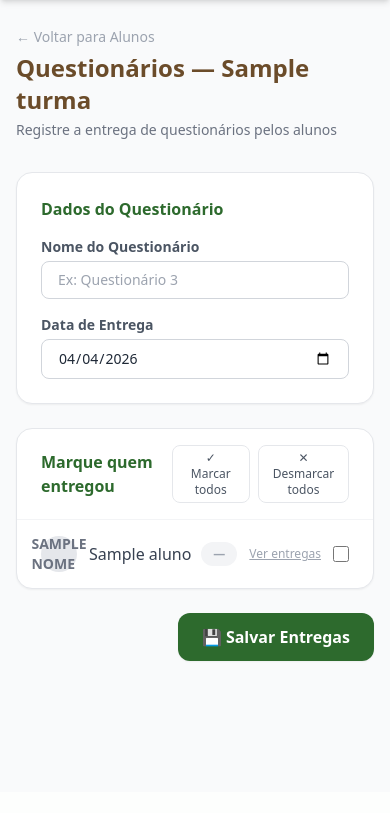
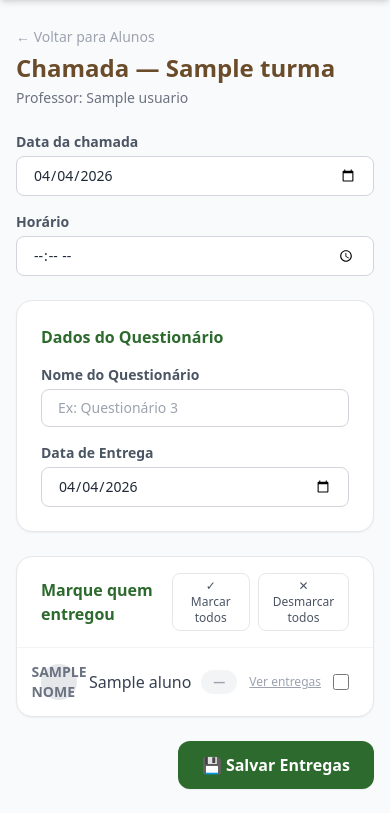
Before and after one commit to Lucasbatistasousa/chamada-app, a Flask app: page /turmas/1/questionarios in a window 390 px wide. Shown: the part 52-865 px from the top of the page. Before the commit the page ends 714 px from the top, so only its background shows below. Run offline with Flask 3, Linux system fonts and the light colour scheme; a user stored in the database is signed in; a database or web service that is not in the repository returns one stand-in record (values such as "Sample title"); some libraries are stand-ins or nearby versions.

Commit message:
corrigir layout chamada mobile

```diff
--- a/templates/questionarios.html
+++ b/templates/questionarios.html
@@ -4,19 +4,51 @@
 {% block content %}
 
   <!-- Cabeçalho -->
-  <div class="flex items-center justify-between mb-8">
-    <div>
+  <div class="mb-6">
     <a href="/turmas/{{ turma.id }}/alunos"
        class="text-sm text-gray-400 hover:text-verde-escuro transition">
       ← Voltar para Alunos
     </a>
     <h1 class="text-2xl font-bold text-marrom mt-1">
-        Questionários — {{ turma.nome }}
+      Chamada — {{ turma.nome }}
     </h1>
     <p class="text-gray-500 text-sm mt-1">
-        Registre a entrega de questionários pelos alunos
+      Professor: {{ current_user.nome }}
     </p>
   </div>
+
+  <!-- Campos de data e horário — empilhados em mobile -->
+  <div class="grid grid-cols-1 sm:grid-cols-2 gap-4 mb-6">
+
+    <div>
+      <label class="block text-sm font-semibold text-gray-600 mb-1">
+        Data da chamada
+      </label>
+      <input
+        type="date"
+        id="data-chamada"
+        value="{{ now }}"
+        class="w-full border border-gray-300 rounded-lg px-4 py-2 text-sm
+               focus:outline-none focus:ring-2 focus:ring-verde-claro
+               appearance-none"
+        style="width: 100%; box-sizing: border-box;"
+      >
+    </div>
+
+    <div>
+      <label class="block text-sm font-semibold text-gray-600 mb-1">
+        Horário
+      </label>
+      <input
+        type="time"
+        id="horario-chamada"
+        class="w-full border border-gray-300 rounded-lg px-4 py-2 text-sm
+               focus:outline-none focus:ring-2 focus:ring-verde-claro
+               appearance-none"
+        style="width: 100%; box-sizing: border-box;"
+      >
+    </div>
+
   </div>
 
   {% if alunos %}
```
Lines whose indentation alone changed are shown as unchanged.
